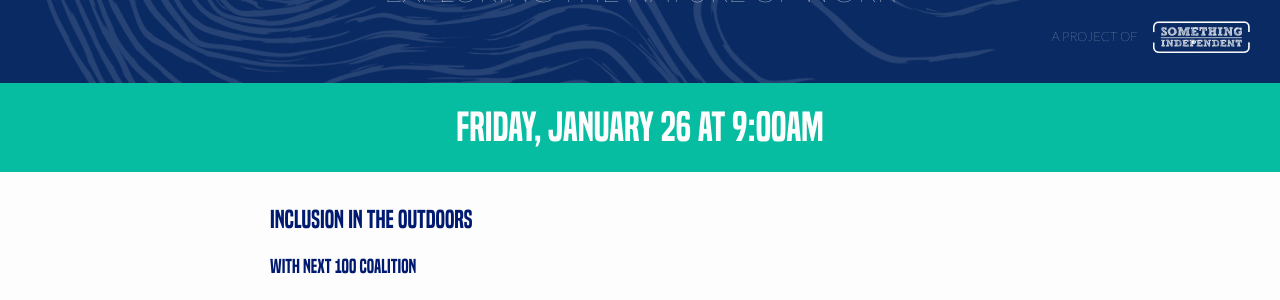
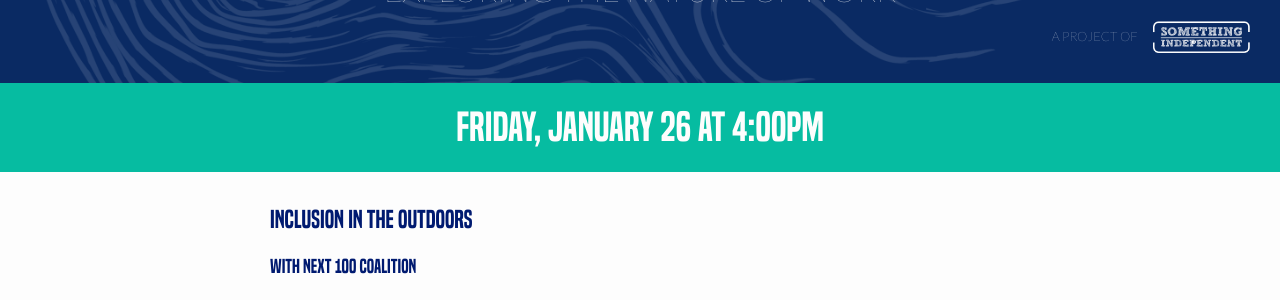
Before and after one commit to somethingindependent/tradeschool, a Jekyll site: the page built from _talks/inclusion-in-the-outdoors.md, in a window 1280 px wide and 900 px high. Shown: the part 283-583 px from the top of the window. Built offline with Jekyll 4.4.1, drawn with Linux system fonts in a browser that asks for light colours; nearby versions of some CDN libraries; comment, search, counter and statistics services are not loaded; part of the change alters nothing that is shown.

```diff
--- a/_config.yml
+++ b/_config.yml
@@ -4,7 +4,6 @@ plugins:
   - jekyll-sitemap
 future: true
 google_analytics: "UA-111929567-1"
-timezone: America/Denver
 # SEO / Sitemap
 url: "http://trade-school.co"
 baseurl: ""
```
Also changed, not shown: 1 other file.
